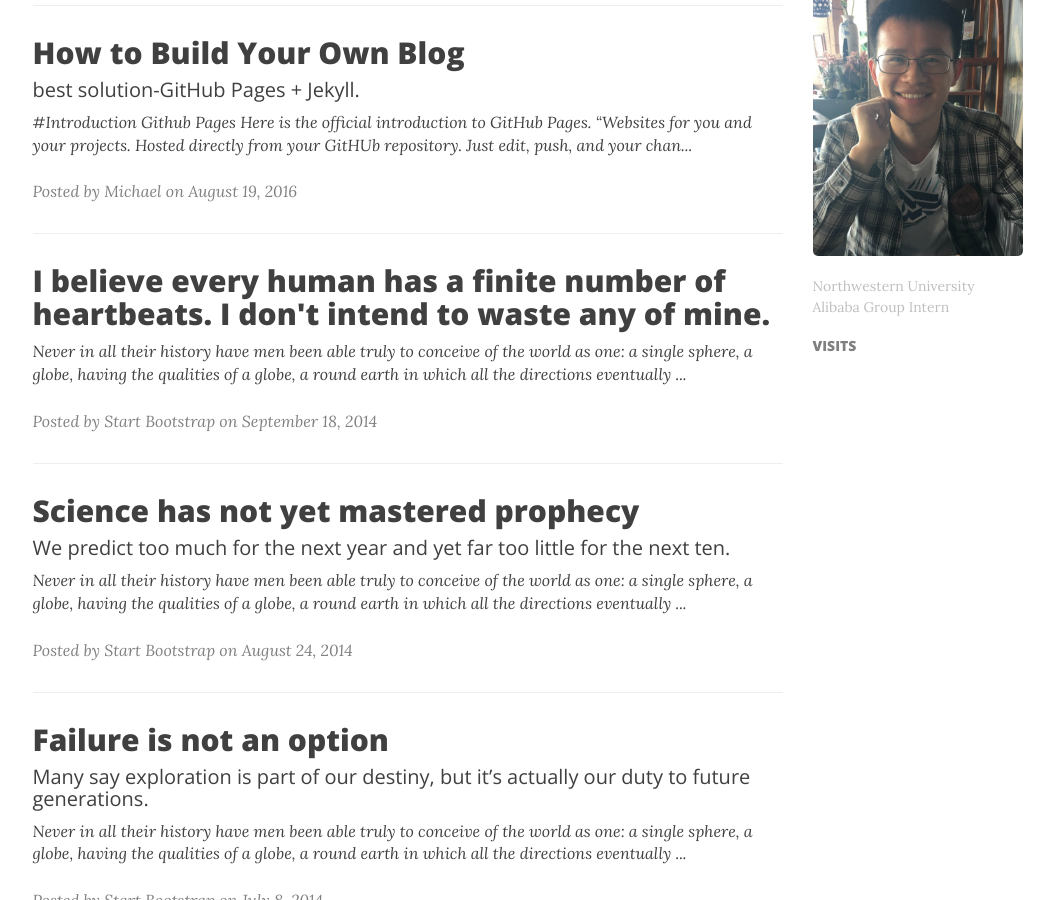
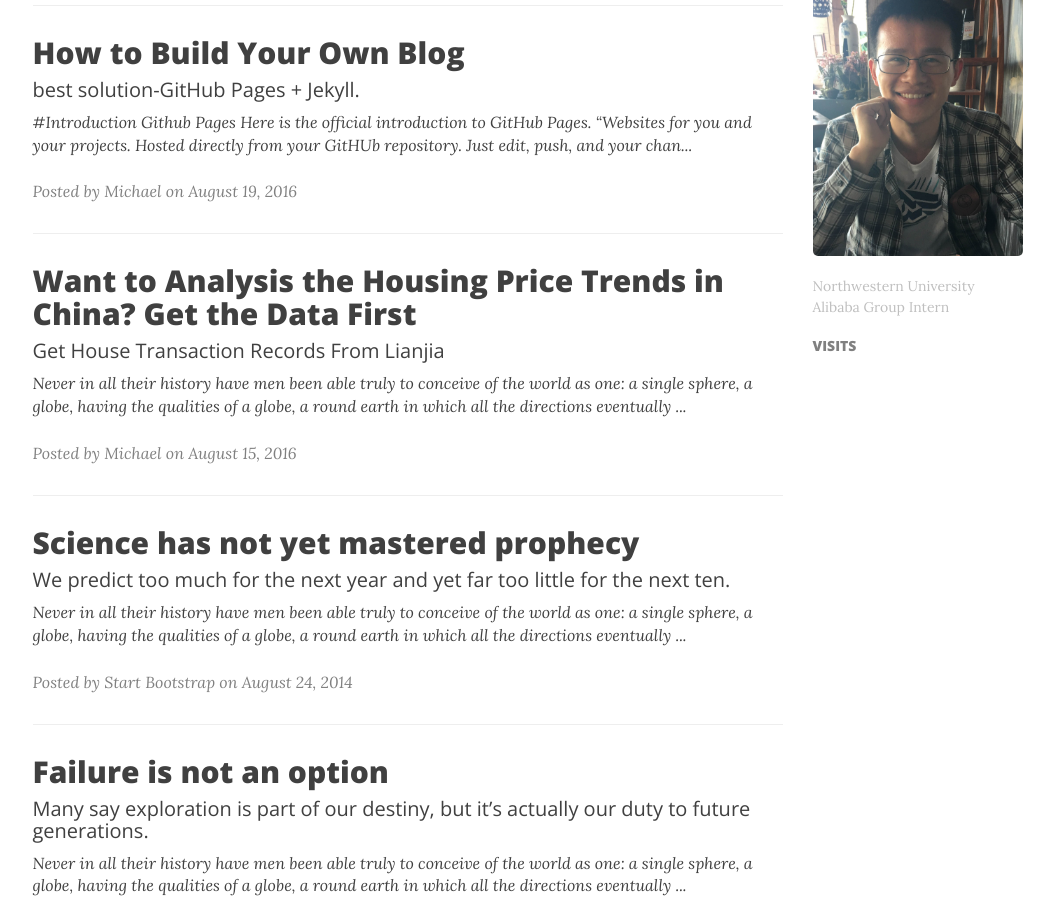
Before and after one commit to YaminLi/YaminLi.github.io, a Jekyll site: the page built from index.html, in a window 1280 px wide and 900 px high, scrolled down 721 px. Shown: the whole window, without its empty margins (135-1189 px from the left). Built offline with Jekyll 4.4.1, drawn with Linux system fonts in a browser that asks for light colours; nearby versions of some CDN libraries; a script that is not in the unit is left out; the list of posts is cut into pages by our own code.

Commit message:
add a post

```diff
--- a/_posts/2014-09-18-i-believe.markdown
+++ b/_posts/2016-08-15-Get-House-Transaction-Records-From-Lianjia.markdown
@@ -1,12 +1,13 @@
 ---
 layout:     post
-title:      "I believe every human has a finite number of heartbeats. I don't intend to waste any of mine."
-date:       2014-09-18 12:00:00
-author:     "Start Bootstrap"
-header-img: "img/post-bg-05.jpg"
+title:      "Want to Analysis the Housing Price Trends in China? Get the Data First"
+subtitle:   "Get House Transaction Records From Lianjia"
+date:       2016-08-15 12:00:00
+author:     "Michael"
+header-img: "img/in-post/2016-08-15/post-bg2.jpg"
 tags:
-  - OS
-  - ML
+  - Web Crawler
+  - Python
 ---
 
 <p>Never in all their history have men been able truly to conceive of the world as one: a single sphere, a globe, having the qualities of a globe, a round earth in which all the directions eventually meet, in which there is no center because every point, or none, is center — an equal earth which all men occupy as equals. The airman's earth, if free men make it, will be truly round: a globe in practice, not in theory.</p>
```
Also changed, not shown: img/in-post/2016-08-15/post-bg.jpg (added), img/in-post/2016-08-15/post-bg1.jpg (added), img/in-post/2016-08-15/post-bg2.jpg (added), 10 other files.
